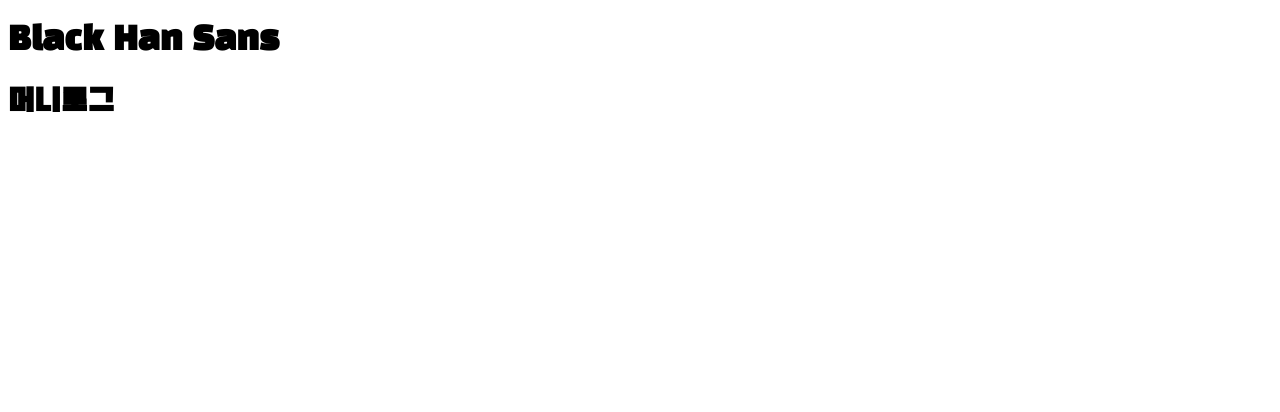
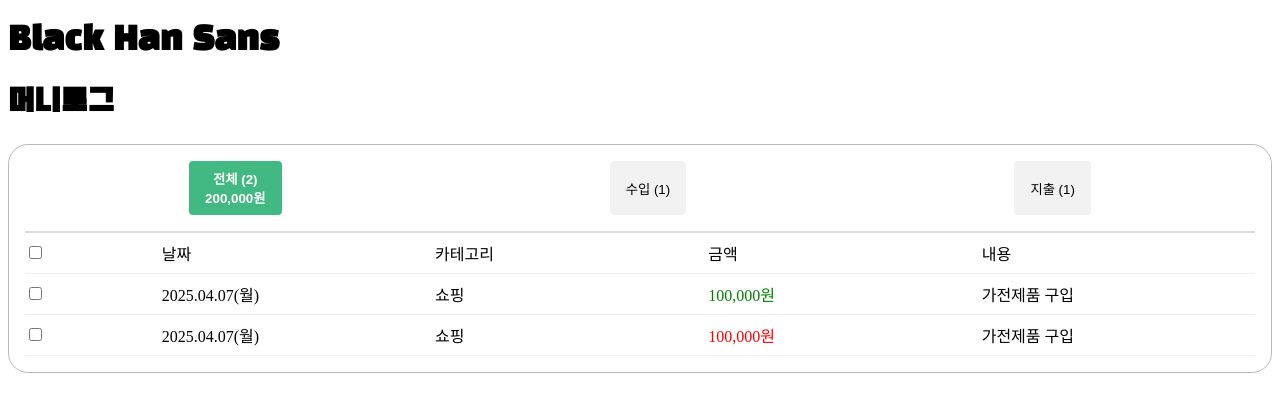
Before and after one commit to ByeongwooAn/-Skeletone-Project-Household-Ledger, a Vue app: page / in a window 1280 px wide. Shown: the top 412 px of the page. Built offline with nearby package versions, Linux system fonts and the light colour scheme.

Commit message:
feat:  cashreport 테이블 구현

```diff
--- a/src/App.vue
+++ b/src/App.vue
@@ -1,3 +1,4 @@
 <template>
     <h1>머니로그</h1>
+    <RouterView/>
 </template>
--- a/src/main.js
+++ b/src/main.js
@@ -7,6 +7,6 @@ import router from "./router";
 const app = createApp(App);
 
 //app.use(createPinia());
-//app.use(router);
+app.use(router);
 
 app.mount("#app");
--- a/src/views/CashReportView.vue
+++ b/src/views/CashReportView.vue
@@ -1,3 +1,155 @@
 <template>
-    <h1>거래내역</h1>
+  <div class="container">
+    <!-- 상단 탭 -->
+    <div class="tabs">
+      <button
+        class="tab"
+        :class="{ active: activeTab === '전체' }"
+        @click="setActiveTab('전체')"
+      >
+        전체 ({{ totalCount }}) <br/><span>{{ formatCurrency(totalAmount) }}</span>
+      </button>
+      <button
+        class="tab"
+        :class="{ active: activeTab === '수입' }"
+        @click="setActiveTab('수입')"
+      >
+        수입 ({{ incomeCount }})<br/>
+      </button>
+      <button
+        class="tab"
+        :class="{ active: activeTab === '지출' }"
+        @click="setActiveTab('지출')"
+      >
+        지출 ({{ expenseCount }})
+      </button>
+    </div>
+
+    <!-- 테이블 -->
+    <div class="table">
+      <!-- 테이블 헤더 -->
+      <div class="table-header">
+        <div><input type="checkbox" /></div>
+        <div>날짜</div>
+        <div>카테고리</div>
+        <div>금액</div>
+        <div>내용</div>
+      </div>
+
+      <!-- 테이블 바디 -->
+      <div
+        v-for="(item, index) in filteredList"
+        :key="index"
+        class="table-row"
+      >
+        <div><input type="checkbox" /></div>
+        <div>{{ item.date }}</div>
+        <div>{{ item.category }}</div>
+        <div :class="['amount', item.type === '수입' ? 'plus' : 'minus']">
+          {{ formatCurrency(item.amount) }}
+        </div>
+        <div>{{ item.memo }}</div>
+      </div>
+    </div>
+  </div>
 </template>
+
+<script setup>
+import { ref, computed } from "vue";
+
+const activeTab = ref("전체");
+
+const setActiveTab = (tab) => {
+  activeTab.value = tab;
+};
+
+const list = ref([
+  { date: "2025.04.07(월)", category: "쇼핑", amount: 100000, memo: "가전제품 구입", type: "수입" },
+  { date: "2025.04.07(월)", category: "쇼핑", amount: 100000, memo: "가전제품 구입", type: "지출" },
+  // 추가로 더...
+]);
+
+const filteredList = computed(() => {
+  if (activeTab.value === "전체") return list.value;
+  return list.value.filter((item) => item.type === activeTab.value);
+});
+
+const totalCount = computed(() => list.value.length);
+const incomeCount = computed(() => list.value.filter(item => item.type === "수입").length);
+const expenseCount = computed(() => list.value.filter(item => item.type === "지출").length);
+
+const totalAmount = computed(() => {
+  return list.value.reduce((sum, item) => sum + item.amount, 0);
+});
+
+
+
+const formatCurrency = (amount) => {
+  return amount.toLocaleString() + "원";
+};
+</script>
+
+<style scoped>
+.container {
+  padding: 16px;
+  border: 1px solid #BABABA;
+  border-radius: 20px;
+}
+
+.tabs {
+  display: flex;
+  margin-bottom: 16px;
+  justify-content: space-around;
+}
+
+.tab {
+  position: relative;
+  padding: 8px 16px;
+  border: none;
+  background-color: #f2f2f2;
+  cursor: pointer;
+  border-radius: 4px;
+}
+
+.tab.active {
+  background-color: #42b983;
+  color: white;
+  font-weight: bold;
+}
+
+.tab.active::after{
+  transition: all 0.3s;
+  position: absolute;
+  bottom: 0;
+  left: 0;
+  width: 100%;
+  height: 2px; /* 줄 두께 */
+  background-color: #333; /* 줄 색상 */
+}
+
+.table {
+  border-top: 2px solid #ddd;
+}
+
+.table-header{
+  justify-content: center;
+}
+
+.table-header,
+.table-row {
+  display: grid;
+
+  grid-template-columns:1fr 2fr 2fr 2fr 2fr;
+  padding: 8px 0;
+  border-bottom: 1px solid #eee;
+  align-items: center;
+}
+
+.amount.plus {
+  color: green;
+}
+
+.amount.minus {
+  color: red;
+}
+</style>
```
Also changed, not shown: src/router/index.js (indentation only).
